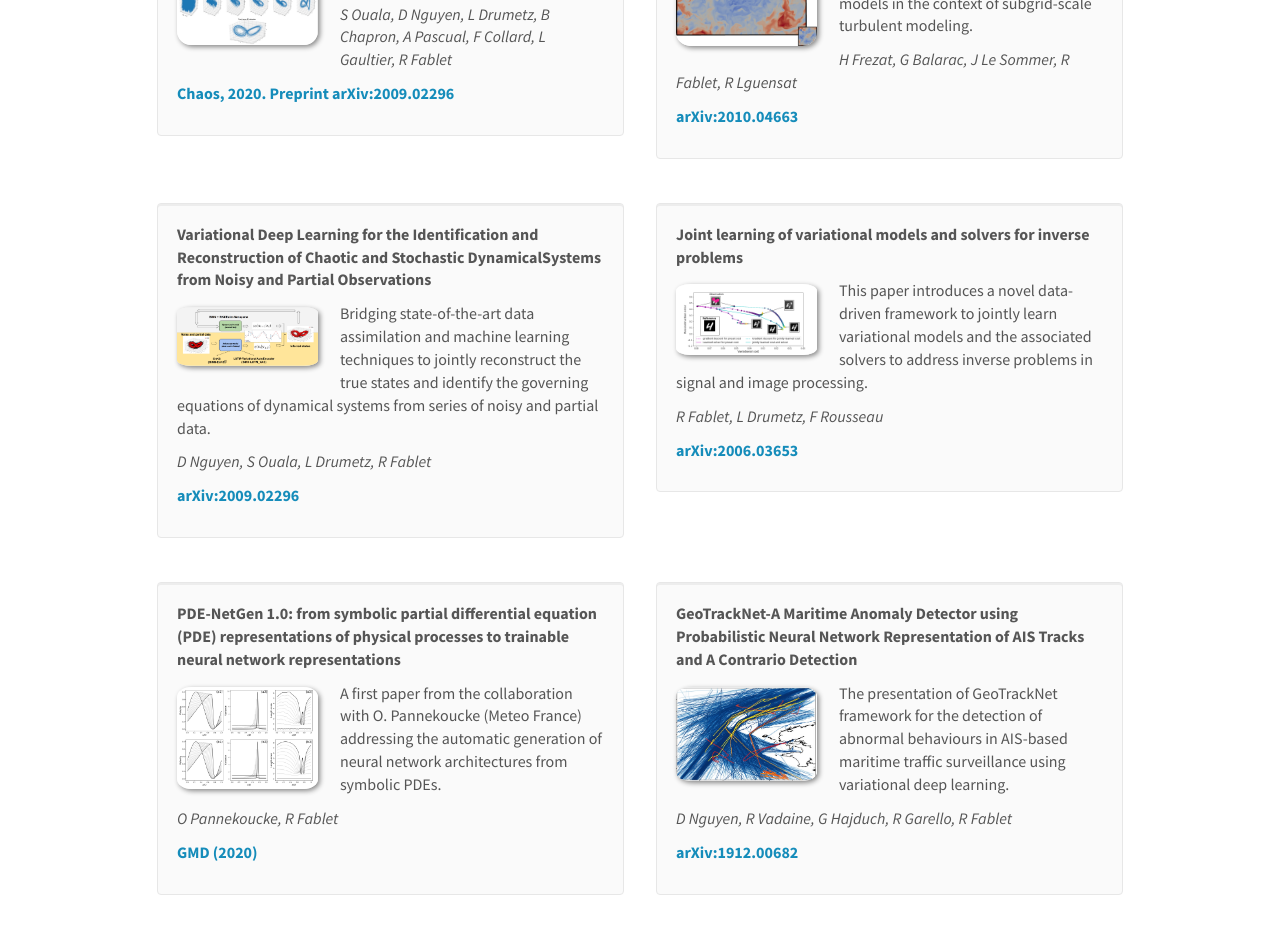
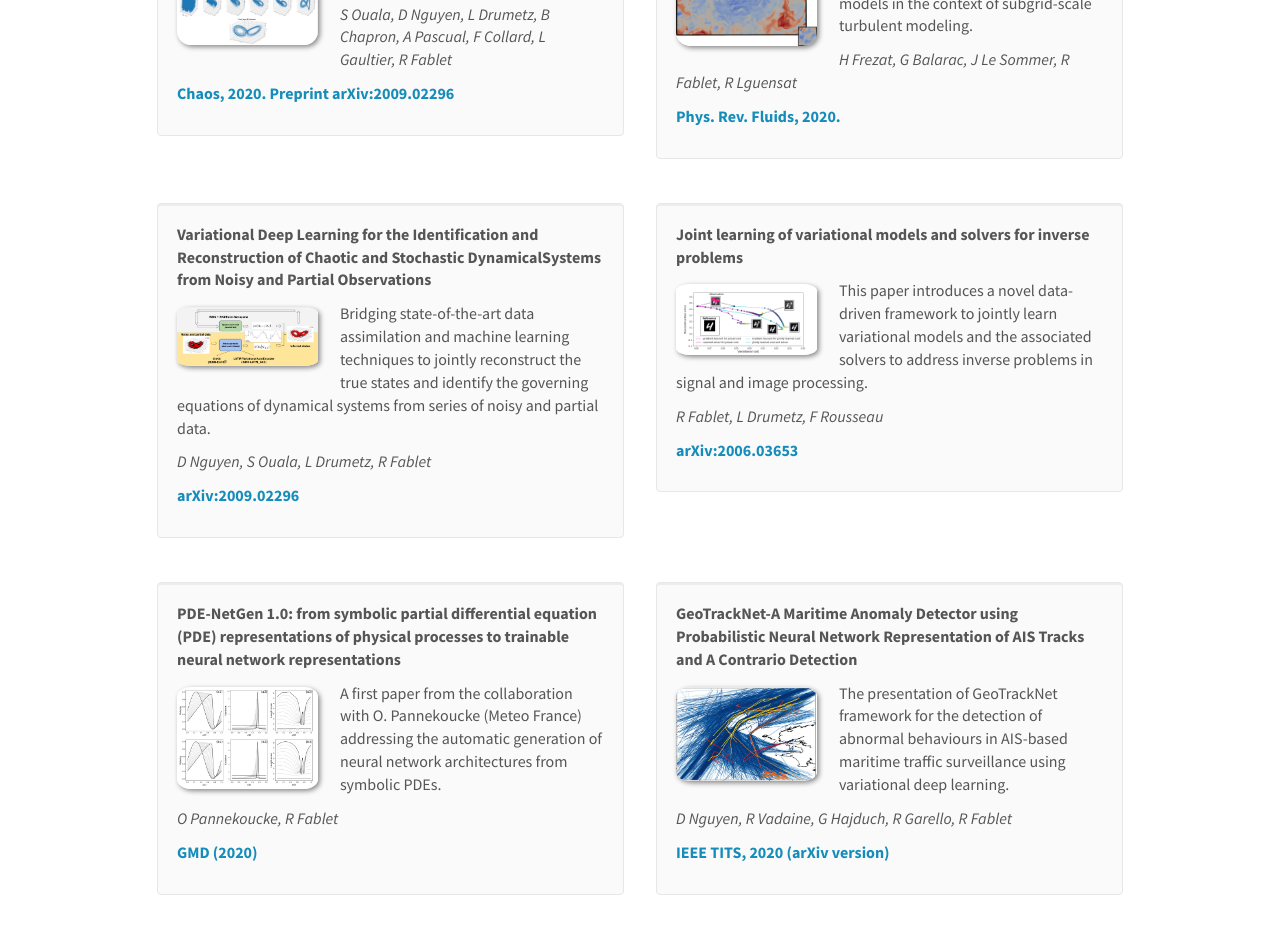
Before and after one commit to CIA-Oceanix/CIA-Oceanix.github.io, a Jekyll site: the page built from _pages/publications.md, in a window 1280 px wide and 1400 px high, scrolled down 1806 px. Shown: the part 266-1216 px from the top of the window. Built offline with Jekyll 4.4.1, drawn with Linux system fonts in a browser that asks for light colours; nearby versions of some CDN libraries; some of the changed text lies outside the part shown.

Commit message:
Update publist.yml

```diff
--- a/_data/publist.yml
+++ b/_data/publist.yml
@@ -54,7 +54,7 @@
   authors: S. Benaïchouche, C. Legoff, Y. Guichoux, F. Rousseau, R. Fablet
   link:
     url: https://www.mdpi.com/2072-4292/13/16/3162
-    display:  link
+    display:  Remote Sensing, 2021
   highlight: 1
   news2:
 
@@ -95,7 +95,7 @@
   authors: H Frezat, G Balarac, J Le Sommer, R Fablet, R Lguensat
   link:
     url: https://arxiv.org/abs/2010.04663
-    display: arXiv:2010.04663
+    display: Phys. Rev. Fluids, 2020.
   highlight: 1
   news2:
 
@@ -135,6 +135,6 @@
   authors: D Nguyen, R Vadaine, G Hajduch, R Garello, R Fablet
   link:
     url: https://arxiv.org/abs/1912.00682
-    display:  arXiv:1912.00682
+    display:  IEEE TITS, 2020 (arXiv version)
   highlight: 1
   news2:
```
